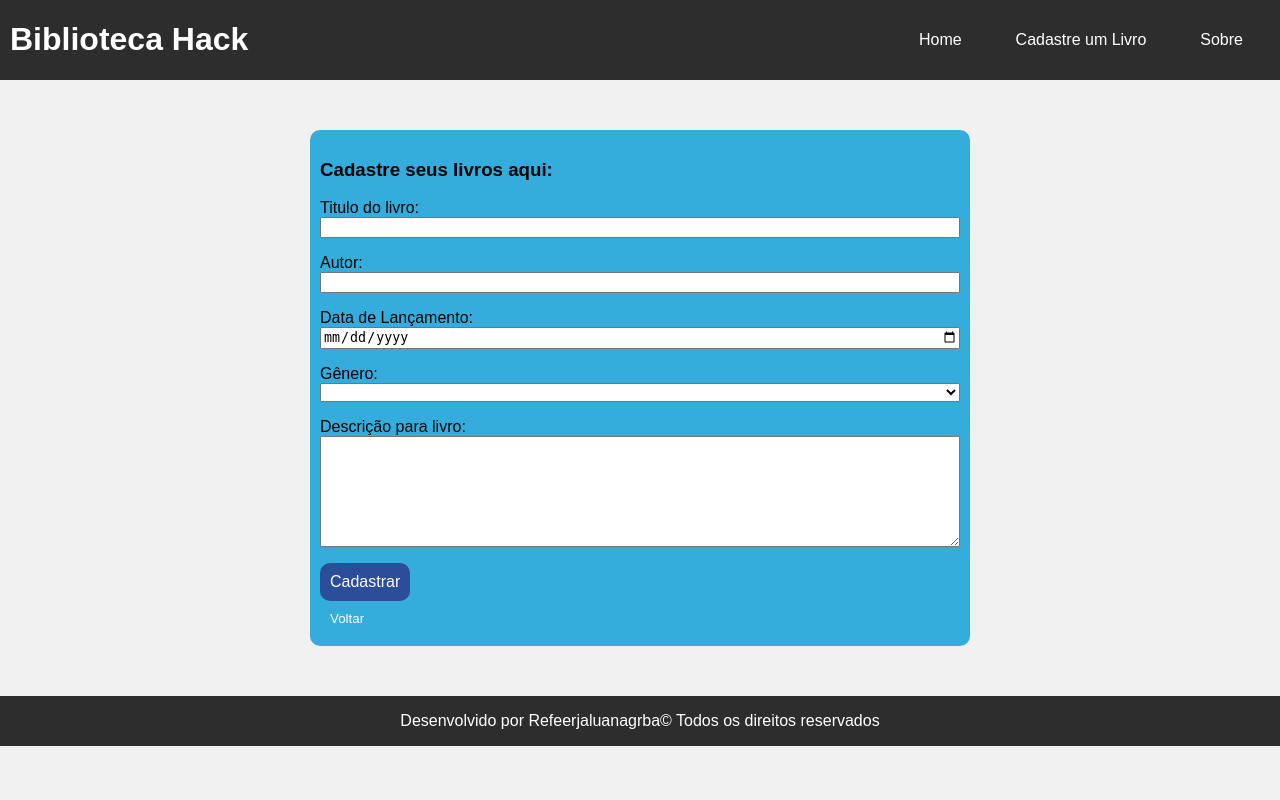
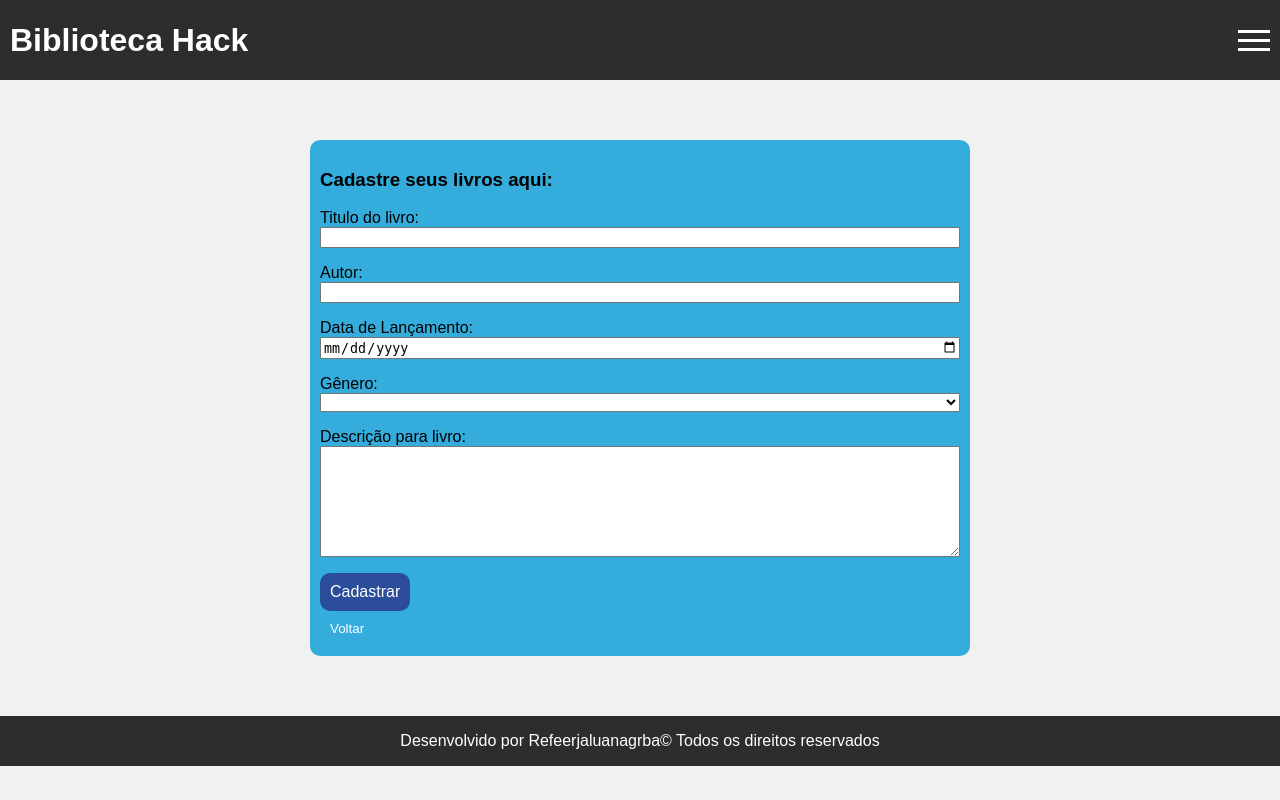
Before and after one commit to academiaeh05-2019/dojo_biblioteca, a Django app: page /cadastrar/livros in a window 1280 px wide. Run offline with Django 3.2, Linux system fonts and the light colour scheme.

Commit message:
Adicionar menu mobile, corrigir nav para que ela fique abaixo do header e por cima do conteúdo da página

```diff
--- a/biblioteca/static/css/styles.css
+++ b/biblioteca/static/css/styles.css
@@ -10,19 +10,69 @@
     background-color: #2d2d2d;
     color: white;
     display: flex;
+    height: 80px;
     justify-content: space-between;
     padding: 0 10px;
+    position: relative;
+    z-index: 2;
 }
 
-header nav {
+nav {
+    align-items: center;
+    background-color: #2d2d2d;
+    box-sizing: border-box;
     display: flex;
-    justify-content: space-around;
-    width: 30%;
+    left: 0;
+    justify-content: flex-start;
+    padding: 20px;
+    position: absolute;
+    transition: .4s;
+    -webkit-transform: translateY(-100%);
+    -moz-transform: translateY(-100%);
+    -ms-transform: translateY(-100%);
+    -o-transform: translateY(-100%);
+    transform: translateY(-100%);
+    top: 80px;
+    width: 100%;
+    z-index: 1;
 }
 
-header nav a {
+nav.ativo {
+    -webkit-transform: translateY(0);
+    -moz-transform: translateY(0);
+    -ms-transform: translateY(0);
+    -o-transform: translateY(0);
+    transform: translateY(0);
+}
+
+nav a {
     color: white;
+    margin: 0 20px;
     text-decoration: none;
+}
+
+.menu-mobile {
+    cursor: pointer;
+}
+
+.menu-mobile .traco {
+    background-color: #fff;
+    height: 3px;
+    margin: 6px 0;
+    transition: .4s;
+    width: 32px;
+}
+
+.menu-mobile.ativo .traco:nth-child(1) {
+    transform: rotate(-45deg) translate(-8px, 6px);
+}
+
+.menu-mobile.ativo .traco:nth-child(2) {
+    opacity: 0;
+}
+
+.menu-mobile.ativo .traco:nth-child(3) {
+    transform: rotate(45deg) translate(-6px, -5px);
 }
 
 .banner {
@@ -84,7 +134,7 @@
     align-items: center;
     display: flex;
     justify-content: center;
-    margin: 50px 0;
+    margin: 60px 0;
 }
 
 .form-cadastro .caixa {
--- a/biblioteca/static/js/scripts.js
+++ b/biblioteca/static/js/scripts.js
@@ -1 +1,7 @@
-// alert('bem-vindo')
+const botaoMenuMobile = document.querySelector('.menu-mobile');
+const navbar = document.querySelector('nav');
+
+botaoMenuMobile.onclick = function () {
+    botaoMenuMobile.classList.toggle('ativo');
+    navbar.classList.toggle('ativo');
+};
--- a/biblioteca/templates/base.html
+++ b/biblioteca/templates/base.html
@@ -16,13 +16,12 @@
             <div class="traco"></div>
             <div class="traco"></div>
         </div>
+    </header>
+
         <nav>
             <a href="/">Home</a>
             <a href="/cadastrar/livros">Cadastre um Livro</a>
-            <a href="">Sobre</a>
         </nav>
-    </header>
-
     {% block content %}
 
     {% endblock %}
```
